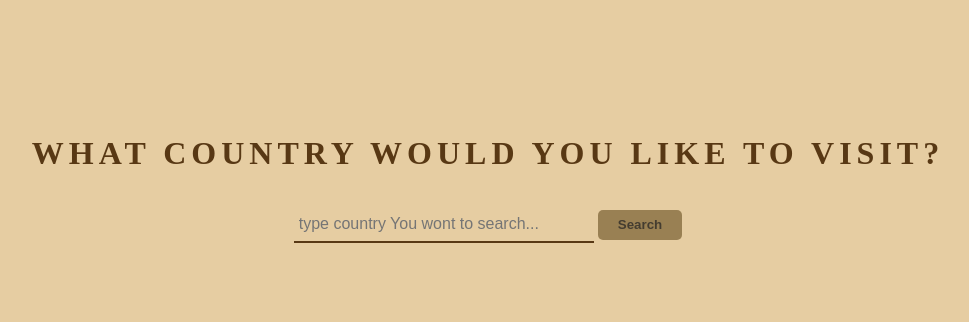
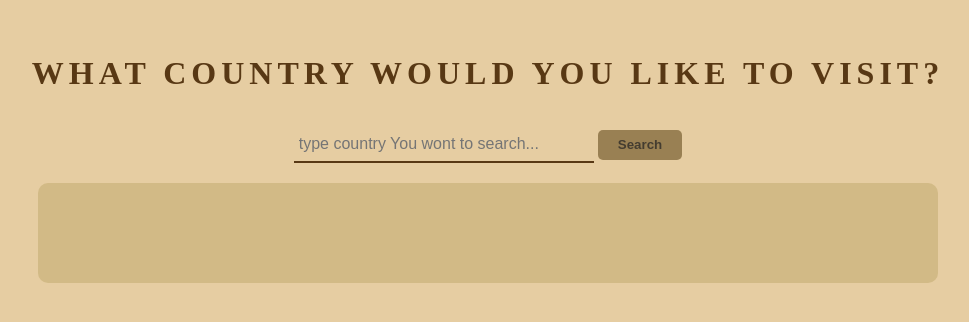
Before and after one commit to TomFla/europcities, a plain HTML site: page index.html in a window 1280 px wide. Shown: the whole page, without its empty margins (152-1121 px from the left). Drawn offline with Linux system fonts and the light colour scheme; no server answers.

Commit message:
style changing

```diff
--- a/css/style.css
+++ b/css/style.css
@@ -9,7 +9,6 @@ body {
 }
 
 .wrapper {
-    display: flex;
     position: relative;
     justify-content: center;
     align-items: center;
@@ -25,9 +24,6 @@ body {
 }
 
 .formDiv {
-    position: absolute;
-    top: 10%;
-    transform: translateX(-50%);
     margin: 0 auto;
     width: 100%;
     padding: 20px;
@@ -55,7 +51,7 @@ input[type="text"] {
 }
 
 input[type="text"]:focus {
-    border-bottom: 2px solid #fff;
+    border-bottom: 2px solid rgb(88, 56, 20);
     min-width: 350px;
 }
 
@@ -75,3 +71,16 @@ input[type="submit"] {
 input[type="submit"]:hover {
     opacity: .88;
 }
+
+.outputField {
+    margin: 0 auto;
+    text-align: center;
+    padding: 50px;
+    max-width: 900px;
+    background-color: rgba(131, 111, 24, .2);
+    border-radius: 10px;
+}
+
+.outputField h1 {
+    color: rgb(88, 56, 20)
+}
--- a/index.html
+++ b/index.html
@@ -24,6 +24,8 @@
                 <input type="submit" value="Search" id="search">
             </div>
         </form>
+
+        <div class="outputField"></div>
     </div>
 
     <script src="js/main.js"></script>
--- a/js/main.js
+++ b/js/main.js
@@ -1,3 +1,5 @@
+const output = document.querySelector(".outputField");
+
 const getCity = async () => {
   const baseURI =
     "https://api.openaq.org/v1/measurements?country=PL&limit=10&order_by=value&sort=desc";
@@ -5,7 +7,9 @@ const getCity = async () => {
   const response = await fetch(baseURI);
   const data = await response.json();
 
-  console.log(data);
+  output.innerHTML = `
+  <h1>Wynik zapytania</h1>
+  `;
 };
 getCity();
 
```
